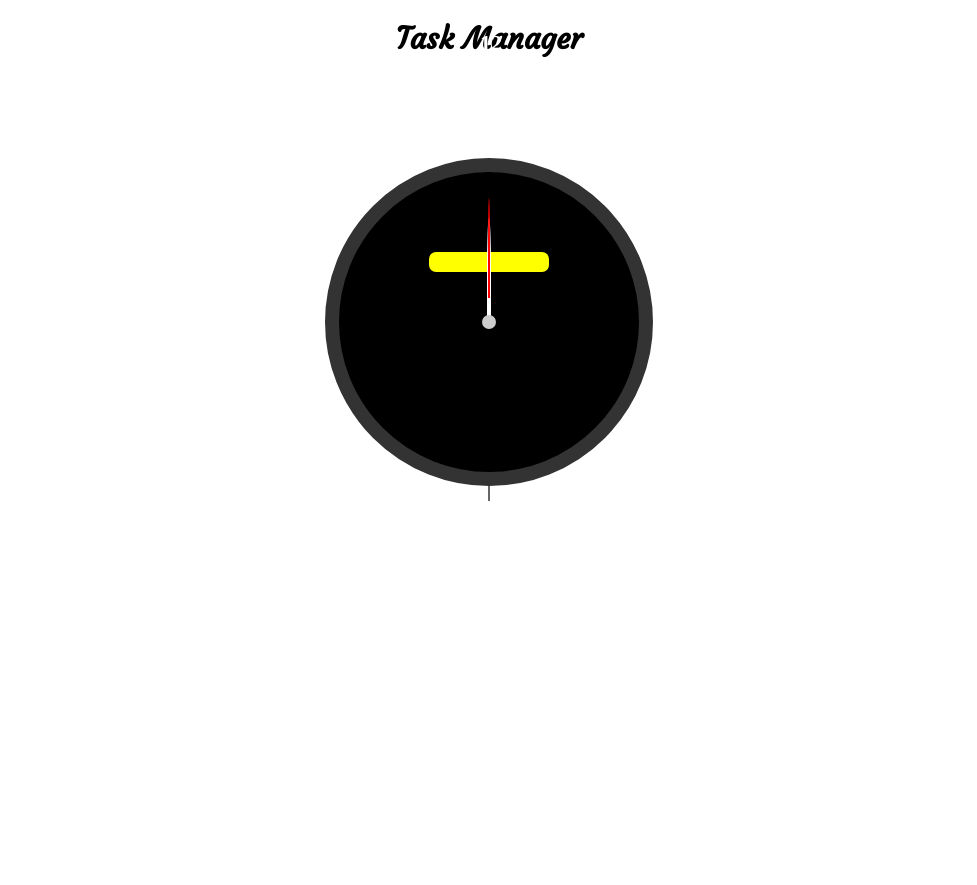
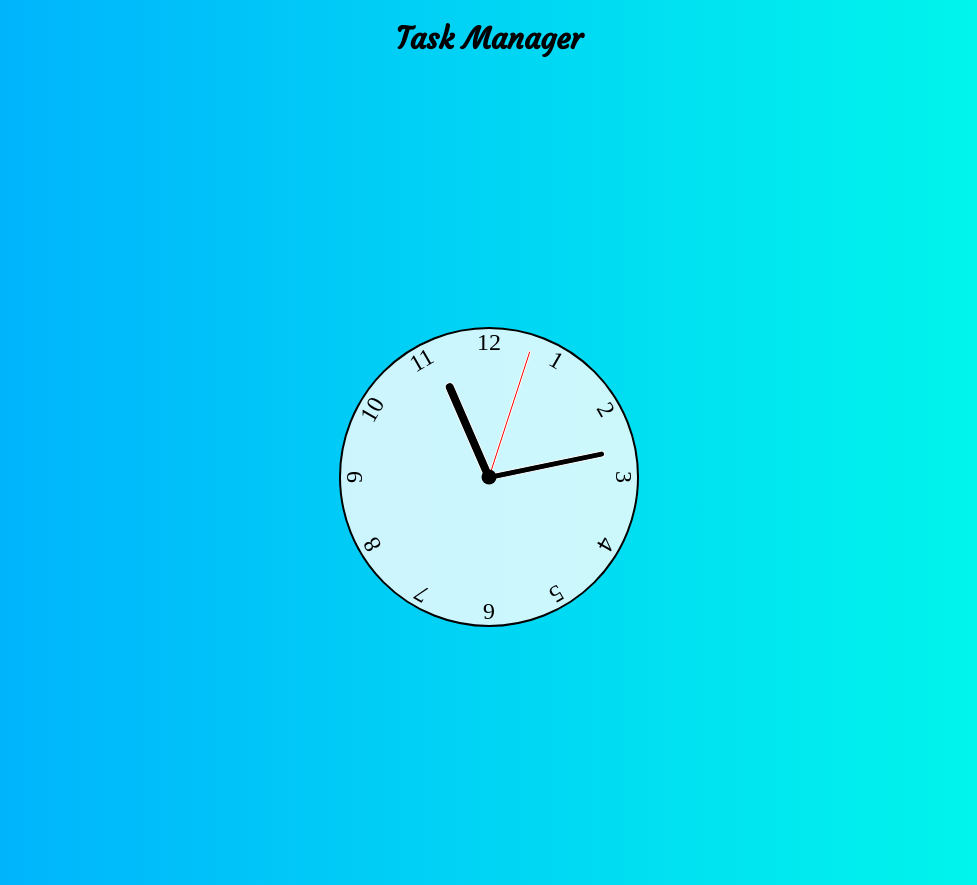
Before and after one commit to Tuitoek/Taskmanager, a Django app: template manager/templates/home.html in a window 1280 px wide. Shown: the whole page, without its empty margins (151-1128 px from the left). Before the commit the page ends 501 px from the top, so only its background shows below. Run offline with Django 3.2, Linux system fonts and the light colour scheme; the template is opened without the code that fills it, so the values that code supplies are empty.

Commit message:
Analog clock working

```diff
--- a/manager/templates/analog.js
+++ b/manager/templates/analog.js
@@ -0,0 +1,22 @@
+setInterval(setClock, 1000)
+
+const hourHand = document.querySelector('[data-hour-hand')
+const minuteHand = document.querySelector('[data-minute-hand')
+const secondsRatio =document.querySelector('[data-second-hand]')
+
+function setClock(){
+    const currentDate = new Date()
+    const secondsRatio = currentDate.getSeconds() / 60
+    const secondsRatio = (secondsRation + currentDate.getMinutes()) / 60
+    const secondsRatio = (minutesRation + currentDate.getHours()) / 12
+
+    const hoursRatio = (minutesRatio + currentDate.getHours()) /12
+    setRotation(secondHand, secondsRatio)
+    setRotation(minuteHand, minutesRatio)
+    setRotation(hourHand, hoursRatio)
+}
+
+function secondsRotation(element, rotationRatio){
+    element.style.setProperty('--rotation',rotationRatio * 360)
+}
+setClock()
--- a/manager/templates/home.html
+++ b/manager/templates/home.html
@@ -1,251 +1,186 @@
 {% block content %}
 <!DOCTYPE html>
 <html lang="en" dir="ltr">
+
 <head>
   <meta charset="utf-8">
   <link rel="stylesheet" href="index.css">
   <link href="https://fonts.googleapis.com/css?family=Courgette&display=swap" rel="stylesheet">
   <title>Title Manager</title>
 </head>
+
 <body>
   <h1 align="center" style="font-family: 'Courgette', cursive;font-size:30px;">Task Manager</h1>
+  <div class="analog">
     <div class="clock">
-
-    <div class="date">
-
-    </div>
-    <div class="dot">
-
-    </div>
-    <div class="hourhand">
-
-    </div>
-    <div class="minutehand"
-    >
-
-    </div>
-    <div class="secondhand">
+      <div class="hand hour" data-hour-hand></div>
+      <div class="hand minute" data-minute-hand></div>
+      <div class="hand second" data-second-hand></div>
+      <div class="number number1">1</div>
+      <div class="number number2">2</div>
+      <div class="number number3">3</div>
+      <div class="number number4">4</div>
+      <div class="number number5">5</div>
+      <div class="number number6">6</div>
+      <div class="number number7">7</div>
+      <div class="number number8">8</div>
+      <div class="number number9">9</div>
+      <div class="number number10">10</div>
+      <div class="number number11">11</div>
+      <div class="number number12">12</div>
 
     </div>
   </div>
-    <div>
-      <span class="h3">3</span>
-      <span class="h6">6</span>
-      <span class="h9">9</span>
-      <span class="h12">12</span>
-    </div>
-    <div class="diallines">
 
-    </div>
+  <script type="text/javascript">
+    setInterval(setClock, 1000)
 
+    const hourHand = document.querySelector('[data-hour-hand]')
+    const minuteHand = document.querySelector('[data-minute-hand]')
+    const secondHand = document.querySelector('[data-second-hand]')
 
-    <script src="analog.js" type="text/javascript">
+    function setClock() {
+      const currentDate = new Date()
+      const secondsRatio = currentDate.getSeconds() / 60
+      const minutesRatio = (secondsRatio + currentDate.getMinutes()) / 60
+      const hoursRatio = (minutesRatio + currentDate.getHours()) / 12
+      setRotation(secondHand, secondsRatio)
+      setRotation(minuteHand, minutesRatio)
+      setRotation(hourHand, hoursRatio)
+    }
 
-    </script>
-    <script src="vector.js" type="text/javascript">
+    function setRotation(element, rotationRatio) {
+      element.style.setProperty('--rotation', rotationRatio * 360)
+    }
 
-    </script>
-    <script type="text/javascript">
-      var diallines = document.getElementsByClass('diallines');
-      var clockE1 = document.getElementsByClass('clock');
-
-      for (var i = 1; i < 60; i++) {
-        clockE1.innerHTML += "<div class ='diallines'></div>";
-        diallines[i].style.transform = "rotate( "+ 6 * i +"deg)";
-      }
-      function clock() {
-        var weekday = newArray(7),
-        d = new Date(),
-        h = d.getHours(),
-        m = d.getMinutes(),
-        s = d.getSeconds(),
-        date = d.getDate(),
-        month = m.getMonth() + 1,
-        year = d.getYear(),
-
-        hDeg = h * 30 + m * (360/720),
-        hDeg = h * 30 + s * (360/720),
-        sDeg = s *6,
-
-        hE1 = document.querySelecor('.hourhand'),
-        mE1 = document.querySelecor('.minutehand'),
-        sE1 = document.querySelecor('.secondhand'),
-        dateE1 = document.querySelecor('.date'),
-        dayE1 = document.querySelecor('.day');
-
-        weekday[0]="Sunday";
-        weekday[0]="Monday";
-        weekday[0]="Tuesday";
-        weekday[0]="Wednesday";
-        weekday[0]="Thursday";
-        weekday[0]="Friday";
-        weekday[0]="Saturday";
-
-        var day = weekday[d.getDay()];
-        hE1.style.transform ="rotate("+hDeg +"deg)";
-        mE1.style.transform ="rotate("+mDeg +"deg)";
-        sE1.style.transform ="rotate("+sDeg +"deg)";
-        dateE1.innerHTML = date + "/" + month + "/" + year;
-        dayE1.innerHTML = day;
-      }
-      setInterval("clock()",100);
+    setClock()
   </script>
   <style type="text/css">
-      .clock{
+    *,
+    *::after,
+    *::before {
+      box-sizing: border-box;
+    }
+ body{
+  background: linear-gradient(to right, hsl(200, 100%, 50%), hsl(175, 100%, 50%));
+ }
+    .analog {
+
+      display: flex;
+      justify-content: center;
+      align-items: center;
+      min-height: 100vh;
+      overflow: hidden;
+    }
+
+    .clock {
+      width: 300px;
+      height: 300px;
+      background-color: rgba(255, 255, 255, .8);
+      border-radius: 50%;
+      border: 2px solid black;
+      position: relative;
+    }
+
+    .clock .number {
+      --rotation: 0;
+      position: absolute;
+      width: 100%;
+      height: 100%;
+      text-align: center;
+      transform: rotate(var(--rotation));
+      font-size: 1.5rem;
+    }
+
+    .clock .number1 {
+      --rotation: 30deg;
+    }
+
+    .clock .number2 {
+      --rotation: 60deg;
+    }
+
+    .clock .number3 {
+      --rotation: 90deg;
+    }
+
+    .clock .number4 {
+      --rotation: 120deg;
+    }
+
+    .clock .number5 {
+      --rotation: 150deg;
+    }
+
+    .clock .number6 {
+      --rotation: 180deg;
+    }
+
+    .clock .number7 {
+      --rotation: 210deg;
+    }
+
+    .clock .number8 {
+      --rotation: 240deg;
+    }
+
+    .clock .number9 {
+      --rotation: 270deg;
+    }
+
+    .clock .number10 {
+      --rotation: 300deg;
+    }
+
+    .clock .number11 {
+      --rotation: 330deg;
+    }
+
+    .clock .hand {
+      --rotation: 0;
+      position: absolute;
+      bottom: 50%;
+      left: 50%;
+      border: 1px solid white;
+      border-top-left-radius: 10px;
+      border-top-right-radius: 10px;
+      transform-origin: bottom;
+      z-index: 10;
+      transform: translateX(-50%) rotate(calc(var(--rotation) * 1deg));
+    }
+
+    .clock::after {
+      content: '';
+      position: absolute;
       background-color: black;
-        width:300px;
-        height:300px;
-        margin: 8% auto 0;
+      z-index: 11;
+      width: 15px;
+      height: 15px;
+      top: 50%;
+      left: 50%;
+      transform: translate(-50%, -50%);
       border-radius: 50%;
-        border:14px solid #333;
-        position: relative;
-        box-shadow: 0 2vw 1vw -1vw rgba(0,0,0,0,8);
     }
-      .dot{
-        width:14px;
-        height: 14px;
-        border-radius: 50%;
-        background: #ccc;
-        top: 0;
-        left:0;
-        right:0;
-        bottom: 0;
-        margin: auto;
-        position: absolute;
-        z-index:10;
-        box-shadow: 0 2px 4px -1 grey;
+
+    .clock .hand.second {
+      width: 3px;
+      height: 45%;
+      background-color: red;
     }
-      .hourhand{
-        position: absolute;
-        z-index:5;
-        width: 4px;
-        height: 65px;
-        background-color: blue;
-        top:79px;
-        transform-origin: 50% 72px;
-        left:50%;
-        margin-left: -2px;
-        border-top-left-radius: 50%;
-        border-top-right-radius: 50%;
 
+    .clock .hand.minute {
+      width: 7px;
+      height: 40%;
+      background-color: black;
     }
-      .minutehand{
-        position: absolute;
-        z-index:6;
-        width: 4px;
-        height: 100px;
-        background-color: white;
-        top:46px;
-        transform-origin: 50% 72px;
-        left:50%;
-        margin-left: -2px;
-        border-top-left-radius: 50%;
-        border-top-right-radius: 50%;
-        transform-origin: 50% 105px;
-      }
-      .secondhand{
-        position: absolute;
-        z-index:7;
-        width: 2px;
-        height: 100px;
-        background-color: red;
-        top:26px;
-        transform-origin: 50% 72px;
-        left:50%;
-        margin-left: -1px;
-        border-top-left-radius: 50%;
-        border-top-right-radius: 50%;
-        transform-origin: 50% 125px;
-      }
-      span{
-        display: inline-block;
-        position: absolute;
-        color: #222;
-        font-size: 22px;
-        font-family: 'Poiret One';
-        font-weight: 700;
-        z-index:4;
-      }
-      .h12{
-        color: white;
-        top: 30px;
-        left:50%;
-        margin-left: -9px;
-      }
-      .h3{
-        color: white;
-        top:140px;
-        right: 30px;
 
-      }
-      .h6{
-        color: white;
-        bottom: 30px;
-        left:50%;
-        margin-left: -5px;
-      }
-      .h9{
-        color: white;
-        top:140px;
-        left: 32px;
-      }
-      .diallines{
-        position: absolute;
-        z-index: 2;
-        width: 2px;
-        height: 15px;
-        background: #666;
-        left:50%;
-        margin-left: -1px;
-        transform-origin: 50% 150px;
-      }
-      diallines:nth-of-type(5n){
-        position: absolute;
-        z-index: 2;
-        width: 4px;
-        height: 52px;
-        background: #666;
-        left:50%;
-        margin-left: -1px;
-        transform-origin: 50% 150px;
-      }
-      .date{
-        position: absolute;
-        width: 120px;
-        height: 20px;
-        border-radius: 7px;
-        background-color: yellow;
-        text-align: center;
-        line-height: 10px;
-        color: yellow;
-        font-size: 11px;
-        top: 80px;
-        left: 50%;
-        margin-left: -60px;
-        font-family: "Poiret One";
-        font-weight: 700;
-        z-index:3;
-        letter-spacing: 3px;
-      }
-      .day{
-        position: absolute;
-        width: 120px;
-        height: 20px;
-        border-radius: 7px;
-        background-color: yellow;
-        text-align: center;
-        line-height: 10px;
-        color: yellow;
-        font-size: 11px;
-        top: 200px;
-        left: 50%;
-        margin-left: -60px;
-        font-family: "Poiret One";
-        font-weight: 700;
-        z-index:3;
-        letter-spacing: 3px;
+    .clock .hand.hour {
+      width: 10px;
+      height: 35%;
+      background-color: black;
     }
   </style>
 </body>
+
 </html>
 {% endblock %}
--- a/requirements.txt
+++ b/requirements.txt
@@ -0,0 +1,6 @@
+Django==2.2.3
+django-bootstrap3==11.1.0
+psycopg2==2.7.4
+psycopg2-binary==2.8.3
+pytz==2019.1
+sqlparse==0.3.0
--- a/requiremnts.txt
+++ /dev/null
@@ -1,6 +0,0 @@
-Django==2.2.3
-django-bootstrap3==11.1.0
-psycopg2==2.7.4
-psycopg2-binary==2.8.3
-pytz==2019.1
-sqlparse==0.3.0
--- a/virtual/pyvenv.cfg
+++ b/virtual/pyvenv.cfg
@@ -1,3 +1,3 @@
 home = /usr/bin
 include-system-site-packages = false
-version = 3.6.9
+version = 3.6.8
```
Also changed, not shown: task/settings.py (+4 -4 lines), 12 other files. Lines whose indentation alone changed are shown as unchanged.
